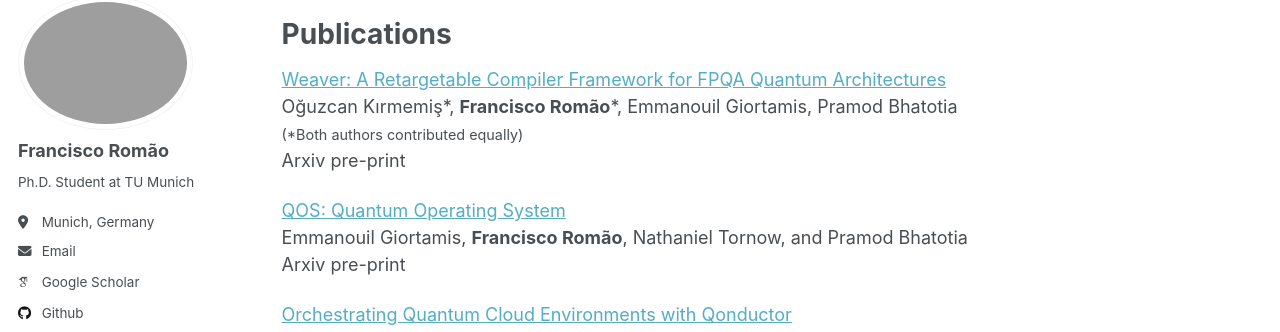
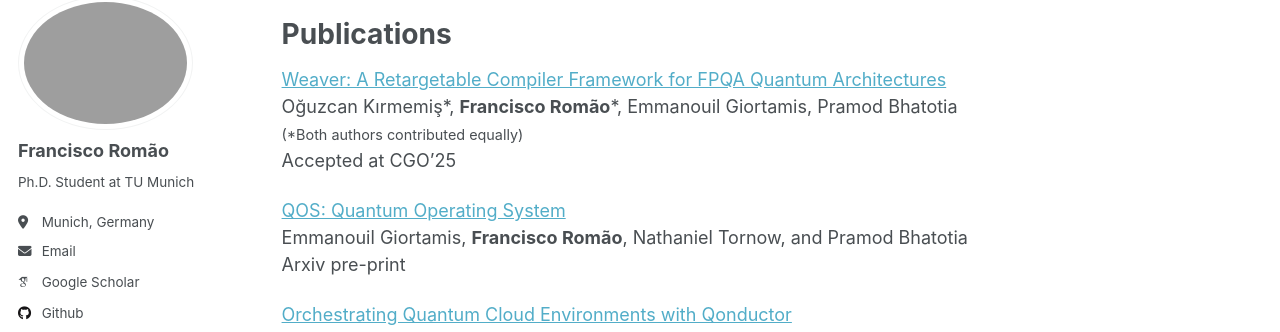
Before and after one commit to FranciscoRomao/FranciscoRomao.github.io, a Jekyll site: the page built from _pages/about.md, in a window 1280 px wide and 900 px high, scrolled down 357 px. Shown: the part 110-442 px from the top of the window. Built offline with Jekyll 4.4.1, drawn with Linux system fonts in a browser that asks for light colours; some web fonts are replaced.

Commit message:
Update Weaver acceptance information

```diff
--- a/_pages/about.md
+++ b/_pages/about.md
@@ -19,7 +19,7 @@ Publications
 [Weaver: A Retargetable Compiler Framework for FPQA Quantum Architectures](https://arxiv.org/abs/2409.07870) \\
 Oğuzcan Kırmemiş\*, **Francisco Romão**\*, Emmanouil Giortamis, Pramod Bhatotia \\
 <span style="font-size:0.8em;">(*Both authors contributed equally)</span> \\
-Arxiv pre-print
+Accepted at CGO'25
 
 [QOS: Quantum Operating System](https://arxiv.org/abs/2406.19120) \\
 Emmanouil Giortamis, **Francisco Romão**, Nathaniel Tornow, and Pramod Bhatotia \\
```
